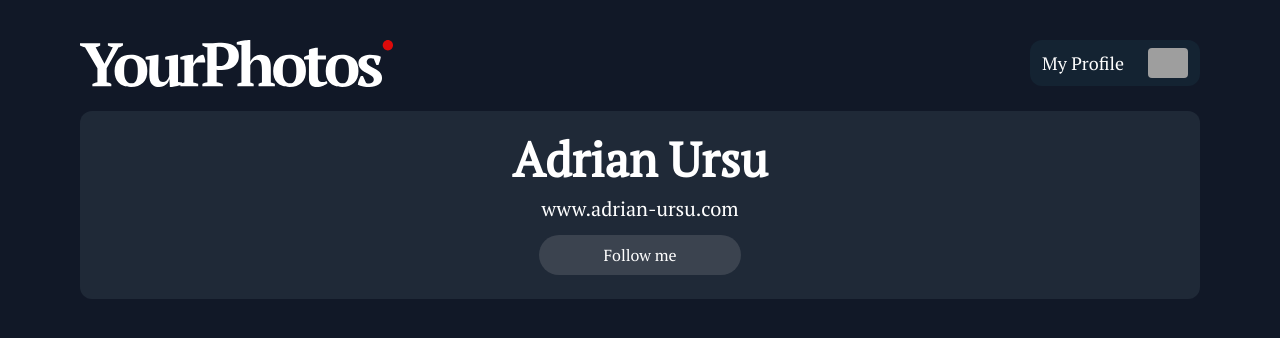
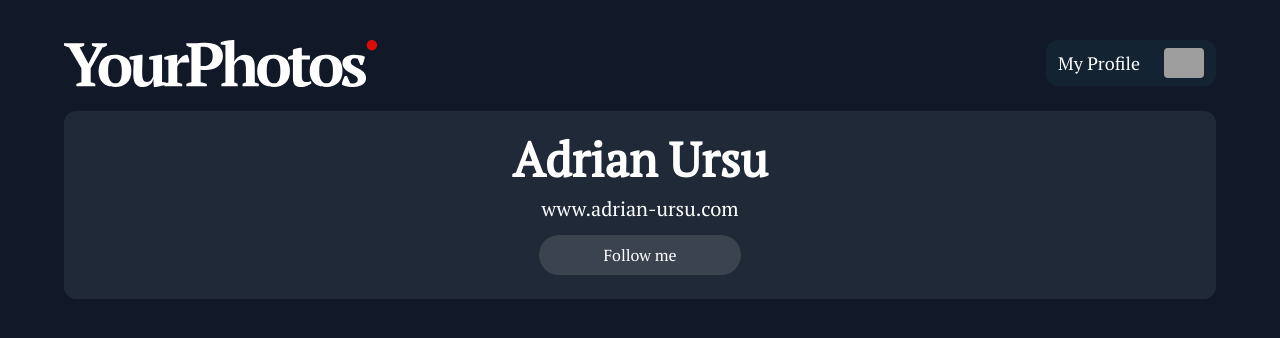
Before and after one commit to adrianursu/YourPhotos, a Next.js app: page / in a window 1280 px wide. Shown: the top 338 px of the page. Built offline with nearby package versions, Linux system fonts and the light colour scheme; grey boxes are pictures that could not be loaded.

Commit message:
updated MainLayout

```diff
--- a/src/components/Layout/MainLayout/index.js
+++ b/src/components/Layout/MainLayout/index.js
@@ -1,6 +1,6 @@
 const MainLayout = (props) => {
   return (
-    <main className="px-10 bg-gray-900 bg-none md:px-20 lg:px-20">
+    <main className="px-10 bg-gray-900 bg-none md:px-14 lg:px-16">
       {props.children}
     </main>
   );
```
